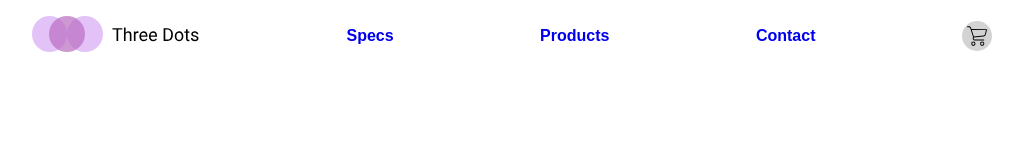
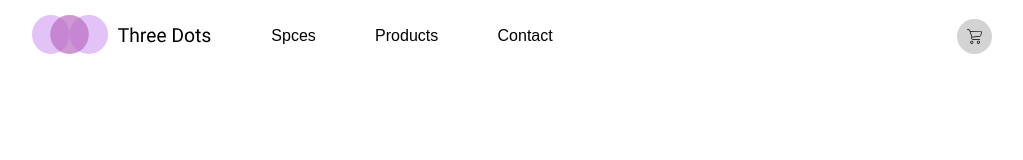
Before and after one commit to codernoyon/three-dots, a plain HTML site: page index.html in a window 1280 px wide. Shown: the whole page, without its empty margins (128-1151 px from the left). Drawn offline with Linux system fonts and the light colour scheme.

Commit message:
remake header area

```diff
--- a/css/style.css
+++ b/css/style.css
@@ -22,36 +22,46 @@ img{
     margin: 0 auto;
 }
 
-.list-items{
+
+ nav ul .logo{
+    width: 180px;
+    display: block;
+    margin-left: 0px;
+ }
+
+nav ul{
     display: flex;
+    padding: 15px 0px;
+    align-items: center;
     justify-content: space-between;
-    align-items: center;
-    padding: 1rem 0;
+ }
+
+.main-menu{
+    display: flex;
 }
 
+.nav-items{
+    display: flex;
+    align-items: center;
+    justify-content: space-evenly;
+    width: 400px;
 
-.list-items li a{
-    font-weight: 600;
 }
 
-.list-items li a:hover{
+.nav-items li a{
+    color: #000;
+    font-weight: 500;
+    transition: .3s;
+}
+
+.nav-items li a:hover{
     color: #C686D1;
 }
 
-.shipping-karct{
-    width: 20px;
-    height: 20px;
-    padding: 5px;
-    background: lightgrey;
+.cart{
+    width: 15px;
+    height: 15px;
+    background: lightgray;
+    padding: 10px;
     border-radius: 50%;
-    color: honeydew;
 }
-
-
-
-
-@media(max-width: 960px) {
-    .list-items{
-        flex-direction: column;
-    }
-}
--- a/index.html
+++ b/index.html
@@ -12,12 +12,18 @@
     <header>
         <div class="container">
             <nav>
-                <ul class="list-items">
-                    <li class="logo"><a href="#"><img src="img/logo.svg" alt=""></a></li>
-                    <li><a href="#">Specs</a></li>
-                    <li><a href="#">Products</a></li>
-                    <li><a href="#">Contact</a></li>
-                    <li class="shipping-karct"><a href="#"><img src="img/shopping-cart.svg" alt=""></a></li>
+                <ul>
+                    <div class="main-menu">
+                        <div><a class="logo" href="#"><img src="img/logo.svg" alt=""></a></div>
+                        <div class="nav-items">
+                            <li><a href="#">Spces</a></li>
+                            <li><a href="#">Products</a></li>
+                            <li><a href="#">Contact</a></li>
+                        </div>
+                    </div>
+                    <div class="cart">
+                        <a href="#"><img src="img/shopping-cart.svg" alt=""></a>
+                    </div>
                 </ul>
             </nav>
         </div>
```
